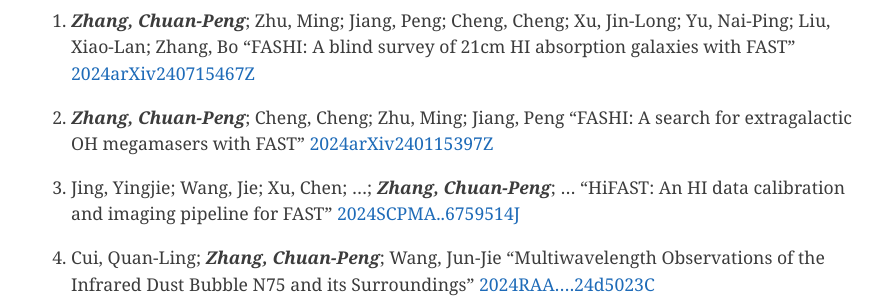
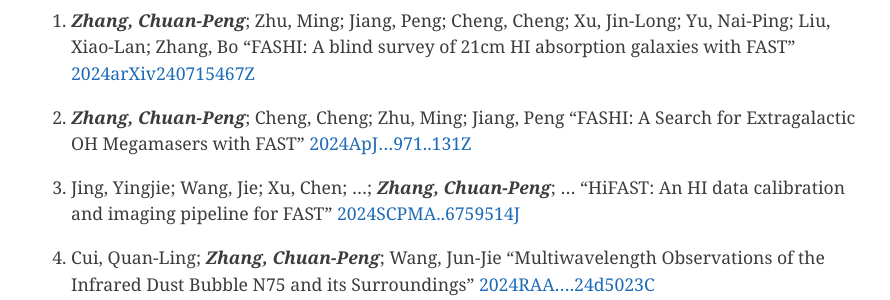
Before and after one commit to zcp521/zcp521.github.io, a Jekyll site: the page built from pub.md, in a window 1280 px wide and 900 px high, scrolled down 573 px. Shown: the part 155-455 px from the top of the window, without its empty margins (193-1083 px from the left). Built offline with Jekyll 4.4.1, drawn with Linux system fonts in a browser that asks for light colours.

Commit message:
Update pub.md

```diff
--- a/pub.md
+++ b/pub.md
@@ -19,8 +19,8 @@
 	[2024arXiv240715467Z](https://ui.adsabs.harvard.edu/abs/2024arXiv240715467Z/abstract)
 
 68. ***Zhang, Chuan-Peng***; Cheng, Cheng; Zhu, Ming; Jiang, Peng
-	"FASHI: A search for extragalactic OH megamasers with FAST"
-	[2024arXiv240115397Z](https://ui.adsabs.harvard.edu/abs/2024arXiv240115397Z/abstract)
+	"FASHI: A Search for Extragalactic OH Megamasers with FAST"
+	[2024ApJ...971..131Z](https://ui.adsabs.harvard.edu/abs/2024ApJ...971..131Z/abstract)
 
 67. Jing, Yingjie; Wang, Jie; Xu, Chen; ...; ***Zhang, Chuan-Peng***; ...
 	"HiFAST: An HI data calibration and imaging pipeline for FAST"
```
